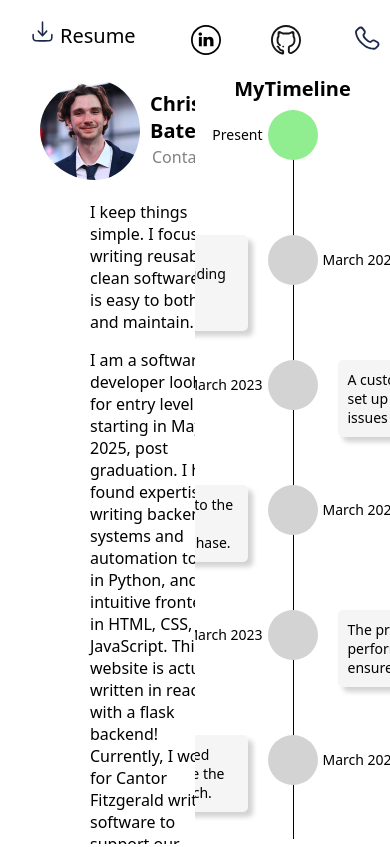
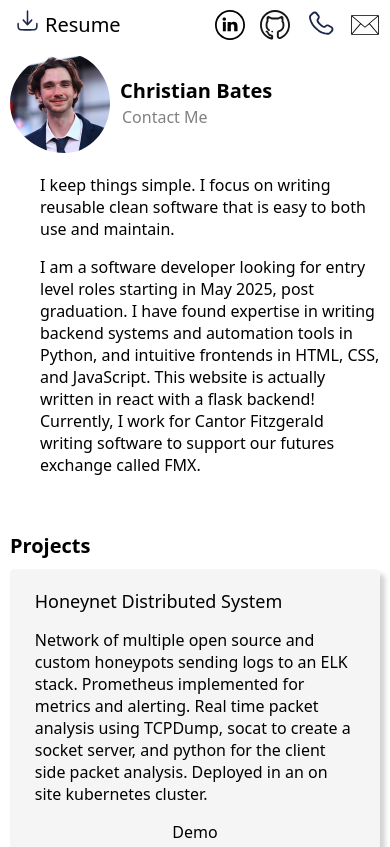
Before and after one commit to cjbates02/Personal-Website, a React (Create React App) app in the folder frontend/: page / in a window 390 px wide. Built offline with nearby package versions, Linux system fonts and the light colour scheme.

Commit message:
added mobile device styling

```diff
--- a/frontend/src/style.css
+++ b/frontend/src/style.css
@@ -2,12 +2,9 @@ body {
   margin: 0px;
   font-family: system-ui, -apple-system, BlinkMacSystemFont, "Segoe UI", Roboto,
     Oxygen, Ubuntu, Cantarell, "Open Sans", "Helvetica Neue", sans-serif;
-  overflow: hidden;
 }
 
 .main-container {
-  overflow: hidden;
-  /* display: flex; */
 }
 
 .content-container {
@@ -110,7 +107,6 @@ a {
   font-size: 14px;
   width: 100%;
   overflow-y: auto;
-  overflow-x: hidden;
   bottom: 5px;
 }
 
@@ -409,10 +405,10 @@ a {
 }
 
 .message-failed-span {
-    font-size: 16px;
-    color: red;
-    position: relative;
-    top: 5px;
+  font-size: 16px;
+  color: red;
+  position: relative;
+  top: 5px;
 }
 
 /* Loading Icon */
@@ -535,3 +531,84 @@ a {
     box-shadow: inset 0px 0px 0px 30px #7ac142;
   }
 }
+
+/* Mobile Styling */
+@media (max-width: 767px) {
+  .content-container {
+    display: block;
+    overflow: auto;
+    margin-top: 53px;
+    height: calc(100vh - 50px);
+  }
+
+  .about-me-body {
+    padding-left: 30px;
+  }
+
+  .about-me-content {
+    padding-left: 10px;
+    padding-right: 10px;
+  }
+
+  .resume-download-a {
+    padding: 5px;
+    top: 1px;
+  }
+
+  .navbar-container {
+    padding: 5px;
+  }
+
+  .icon-container {
+    padding-left: 5px;
+  }
+
+  .projects-container {
+    width: 100%;
+    padding-left: 0px;
+    margin-right: 0px;
+  }
+
+  .projects-content-container {
+    margin-left: auto;
+    margin-right: auto;
+  }
+
+  .projects-title {
+    padding-left: 10px;
+  }
+
+  .contact-me-container {
+    margin-left: 0px;
+    margin-bottom: 10px;
+  }
+
+  .contact-input-container {
+    margin-left: auto;
+    margin-right: auto;
+  }
+
+  .contact-me-title {
+    padding-left: 10px;
+  }
+
+  .callout {
+    width: 120px;
+  }
+
+  .edge {
+    height: 150px;
+  }
+
+  .timeline-title-container {
+    margin-top: 50px;
+  }
+
+  .timeline-container {
+    overflow-y: visible;
+  }
+
+  .left-panel-container {
+    overflow-y: visible;
+  }
+}
```
